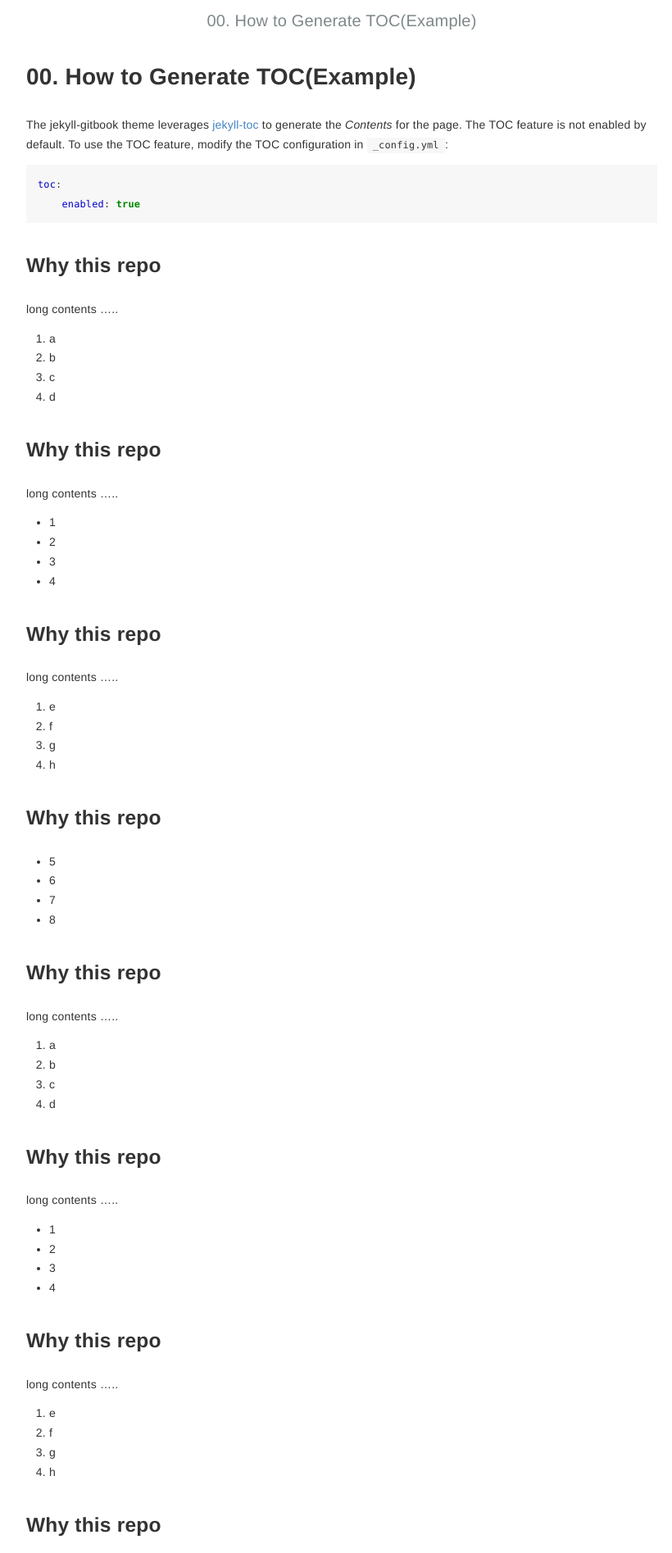
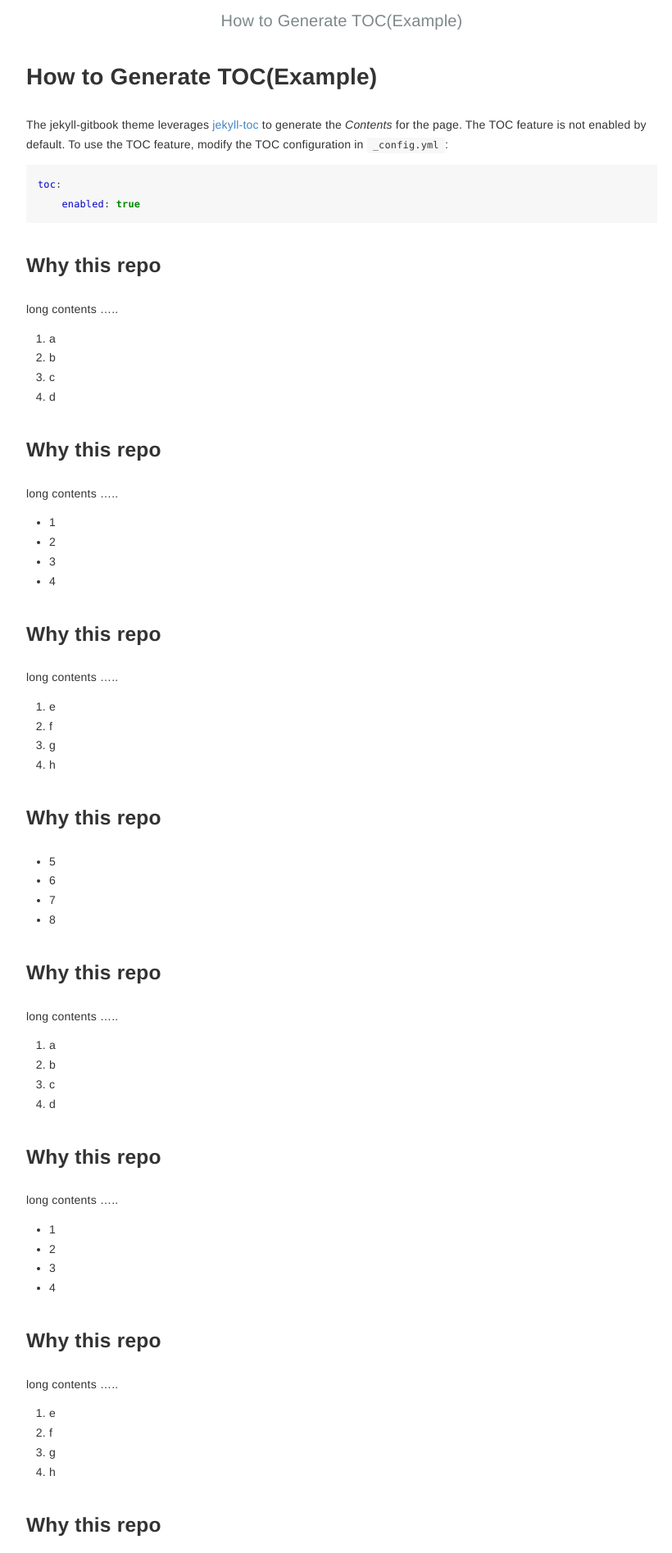
Before and after one commit to SpiritOfDeath/SpiritofDeath.github.io, a Jekyll site: the page built from _posts/example/2021-08-10-toc.md, in a window 1280 px wide. Shown: the top 1895 px of the page at 82% size, without its empty margins (223-1043 px from the left). Built offline with Jekyll 4.4.1, drawn with Linux system fonts in a browser that asks for light colours; some of the changed lines change nothing that is shown.

Commit message:
이미지 테스트

```diff
--- a/_posts/example/2021-08-10-toc.md
+++ b/_posts/example/2021-08-10-toc.md
@@ -1,7 +1,7 @@
 ---
-title: 00. How to Generate TOC(Example)
+title: How to Generate TOC(Example)
 author: Tao He
-date: 2019-04-28
+date: 1900-01-01
 category: example
 layout: post
 ---
```
